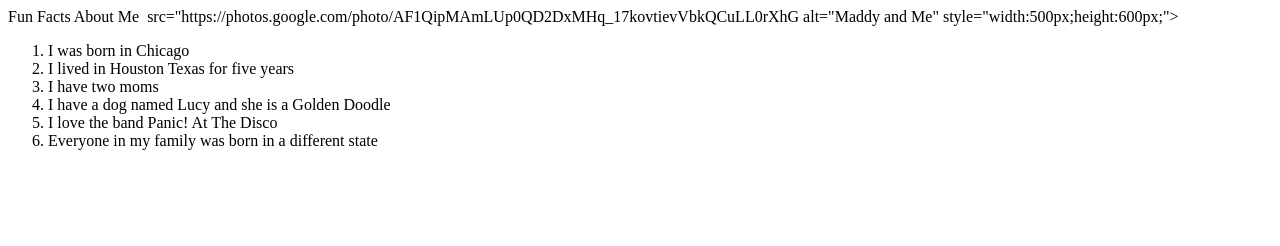
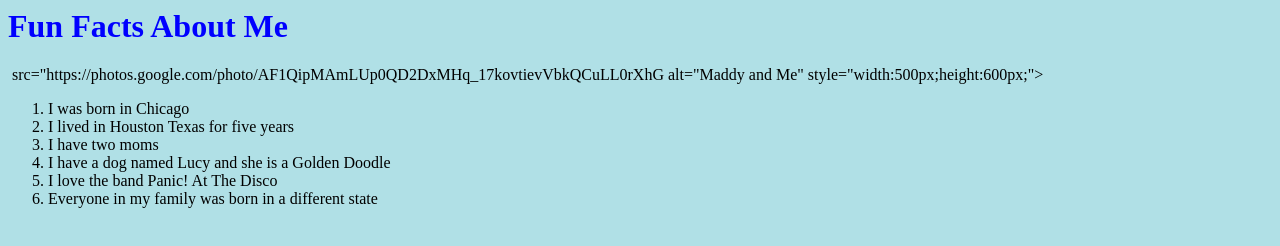
Before and after one commit to ibsnyder/MyStoryWebsite, a plain HTML site: page index.html in a window 1280 px wide. Drawn offline with Linux system fonts and the light colour scheme.

Commit message:
Update index.html

```diff
--- a/index.html
+++ b/index.html
@@ -1,7 +1,7 @@
 <html>
 
-    <body style="background-color:powder blue>
-    <h1 style="color:blue">Fun Facts About Me</h1>
+    <body style="background-color:powderblue;">
+    <h1 style="color:blue;">Fun Facts About Me</h1>
       <img> src="https://photos.google.com/photo/AF1QipMAmLUp0QD2DxMHq_17kovtievVbkQCuLL0rXhG alt="Maddy and Me" style="width:500px;height:600px;">
       <ol>
         <li> I was born in Chicago</li>
```
